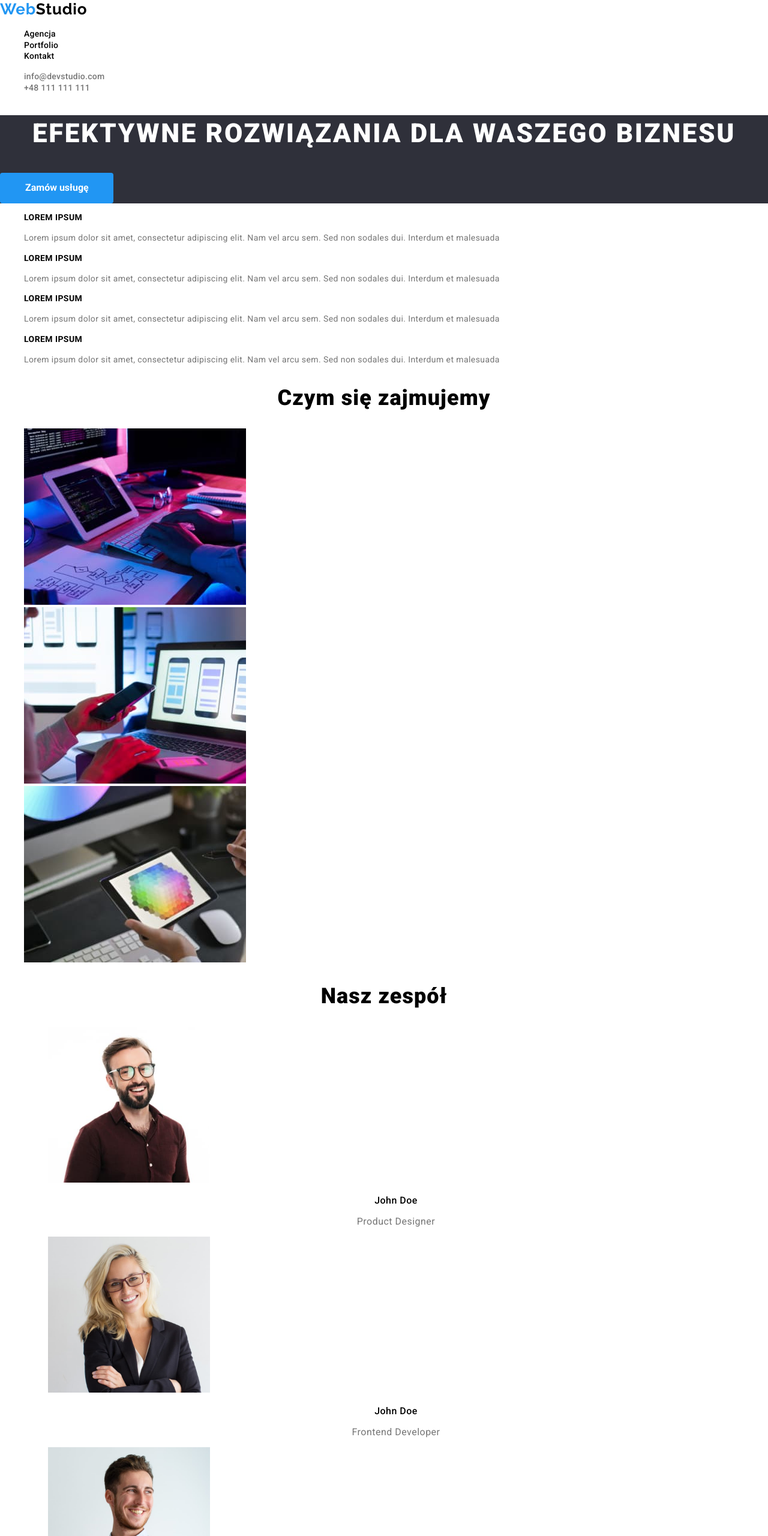
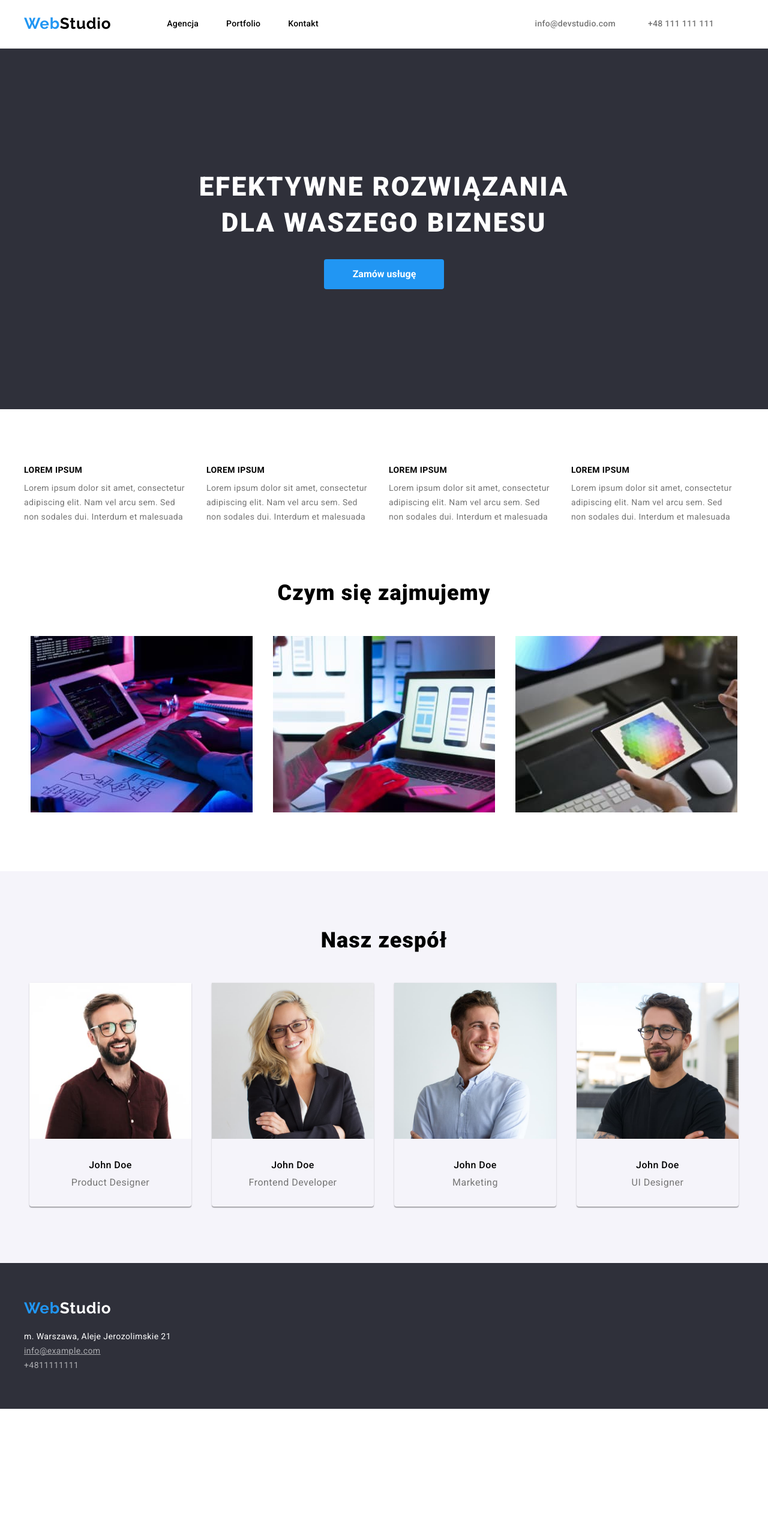
Before and after one commit to Konrad0987/goit-markup-hw-03, a plain HTML site: page index.html in a window 1280 px wide. Shown: the top 2560 px of the page at 60% size. After the commit the page ends 2348 px from the top, so only its background shows below. Drawn offline with nearby package versions, Linux system fonts and the light colour scheme.

Commit message:
Add files via upload

```diff
--- a/css/styles.css
+++ b/css/styles.css
@@ -5,12 +5,48 @@
     --brand-color-fourth: #fff;
     --brand-color-fifth: #2f303a;
     --brand-color-sixth: #f5f4fa;
+    --brand-color-seven: #ececec;
 }
 
 body {
     font-family: "Roboto", sans-serif;
     color: var(--brand-color-second);
 }
+/* header */
+.header-line {
+    border-bottom: var(--brand-color-seven) solid 1px;
+    padding-top: 24px;
+    padding-bottom: 25px;
+}
+.navigation {
+    display: flex;
+}
+
+.header3 {
+    /* padding-top: 24px; */
+    /* padding-bottom: 24px; */
+    display: flex;
+    justify-content: space-between;
+    align-items: center;
+}
+.menu-list {
+    display: flex;
+    align-items: center;
+    flex-wrap: wrap;
+}
+.menu-item {
+    margin-right: 46px;
+    display: inline;
+}
+/* contakt */
+.contact-item {
+    display: inline;
+    margin-right: 50px;
+}
+.contact-item:last-child {
+    margin-right: 50px;
+}
+
 .header {
     background-color: var(--brand-color-fourth);
     text-decoration: none;
@@ -18,12 +54,13 @@ body {
 }
 
 .menu-link {
-    color: #000;
+    color: var(--brand-color-second);
     font-family: Raleway;
     font-size: 26px;
     line-height: 1.2;
     text-decoration: none;
     letter-spacing: 0.03em;
+    margin-right: 93px;
 }
 .web {
     color: var(--brand-color-first);
@@ -62,9 +99,22 @@ body {
 .contact-link:focus {
     color: var(--brand-color-first);
 }
+/* motto */
 .motto {
     background-color: var(--brand-color-fifth);
+    /* padding-top: 200px; */
+    /* padding-bottom: 200px; */
+    display: flex;
+    justify-content: center;
+    align-items: center;
 }
+.motto-content {
+    text-align: center;
+    width: 700px;
+    padding-bottom: 200px;
+    padding-top: 200px;
+}
+
 .motto-text {
     color: var(--brand-color-fourth);
     font-weight: 900;
@@ -72,6 +122,7 @@ body {
     line-height: 1.37;
     letter-spacing: 0.06em;
     text-align: center;
+    margin-bottom: 30px;
 }
 
 .button {
@@ -84,11 +135,133 @@ body {
     padding: 10px 41px 10px 42px;
     border: none;
     border-radius: 4px;
+    width: 200px;
+    min-height: 50px;
 }
 .button:hover,
 .button:focus {
     background-color: var(--brand-color-third);
 }
+/* lorem */
+.lorem {
+    padding-top: 94px;
+    padding-bottom: 94px;
+    margin: 0 auto;
+}
+.section {
+    padding-bottom: 94px;
+}
+
+.lorem-item {
+    /* flex-basis: calc((100%-90px) 4); */
+
+    width: 270px;
+    display: inline-block;
+    margin-right: 30px;
+    padding: 0%;
+}
+.lorem-list {
+    margin: 0 auto;
+}
+.lorem-item :last-child {
+    margin-right: 0;
+}
+.our-strengths-name {
+    color: var(--brand-color-second);
+    font-weight: 700;
+    font-size: 14px;
+    line-height: 1.14;
+    letter-spacing: 0.03em;
+    margin-bottom: 10px;
+    text-transform: uppercase;
+    margin-top: 94px;
+}
+.our-strengths-text {
+    color: var(--brand-color-third);
+    font-size: 14px;
+    line-height: 1.7;
+    letter-spacing: 0.03em;
+    margin-bottom: 94px;
+}
+
+.lorem-item:last-child {
+    margin-right: 0;
+}
+/* our */
+.our {
+    text-align: center;
+}
+.our-job-team {
+    color: var(--brand-color-second);
+    font-weight: 900;
+    font-size: 36px;
+    line-height: 1.17;
+    letter-spacing: 0.03em;
+    text-align: center;
+    margin-bottom: 50px;
+}
+.our-item {
+    display: inline-block;
+    margin-right: 30px;
+    margin-left: 0px;
+    padding-bottom: 94px;
+}
+.our-item-last {
+    display: inline-block;
+    margin-right: 0px;
+    margin-left: 0px;
+}
+
+/* .our-item :last-child {
+    margin-right: 0;
+} */
+
+/* team */
+
+.team {
+    text-align: center;
+    background-color: #f5f4fa;
+    padding-top: 94px;
+    padding-bottom: 94px;
+    margin-bottom: 0px;
+}
+
+.team-item {
+    background-color: var(--brand-color-white);
+    box-shadow: 0px 1px 3px rgba(0, 0, 0, 0.12), 0px 1px 1px rgba(0, 0, 0, 0.14),
+        0px 2px 1px rgba(0, 0, 0, 0.2);
+    border-radius: 0px 0px 4px 4px;
+    max-width: 270px;
+    display: inline-block;
+    margin-right: 30px;
+}
+.team-item:last-child {
+    margin-right: 0;
+}
+
+/* .team-photo {
+    margin-bottom: 30px;
+} */
+
+.our-name {
+    color: var(--brand-color-second);
+    font-weight: 500;
+    font-size: 16px;
+    line-height: 1.19;
+    text-align: center;
+    letter-spacing: 0.03em;
+    padding-bottom: 10px;
+    padding-top: 30px;
+}
+.our-job {
+    color: var(--brand-color-third);
+    font-size: 16px;
+    line-height: 1.19;
+    text-align: center;
+    letter-spacing: 0.03em;
+    padding-bottom: 30px;
+}
+
 .contact-address {
     color: var(--brand-color-fourth);
     font-style: normal;
@@ -131,46 +304,15 @@ body {
     list-style-type: none;
     text-decoration: none;
 }
-.our-strengths-name {
-    color: var(--brand-color-second);
-    font-weight: 700;
-    font-size: 14px;
-    line-height: 1.14;
-    letter-spacing: 0.03em;
-}
-.our-strengths-text {
-    color: var(--brand-color-third);
-    font-size: 14px;
-    line-height: 1.7;
-    letter-spacing: 0.03em;
-}
-.our-job-team {
-    color: var(--brand-color-second);
-    font-weight: 900;
-    font-size: 36px;
-    line-height: 1.17;
-    letter-spacing: 0.03em;
-    text-align: center;
-}
-.our-name {
-    color: var(--brand-color-second);
-    font-weight: 500;
-    font-size: 16px;
-    line-height: 1.19;
-    text-align: center;
-    letter-spacing: 0.03em;
-}
-.our-job {
-    color: var(--brand-color-third);
-    font-size: 16px;
-    line-height: 1.19;
-    text-align: center;
-    letter-spacing: 0.03em;
-}
+/* footer */
+
 .footer {
     background-color: var(--brand-color-fifth);
-    letter-spacing: 0.03em;
+    /* letter-spacing: 0.03em; */
+    padding-bottom: 60px;
+    padding-top: 60px;
 }
+
 .link-logo-bottom {
     color: var(--brand-color-fourth);
     font-family: Raleway;
@@ -178,26 +320,53 @@ body {
     line-height: 1.2;
     text-decoration: none;
     letter-spacing: 0.03em;
+    /* padding-bottom: 20px; */
 }
+/* .address-list {
+    padding-left: 0px;
+    padding-top: 20px;
+} */
 
 .footer-adres {
     color: var(--brand-color-fourth);
     font-style: normal;
     font-size: 14px;
     line-height: 1.71;
+    padding-top: 20px;
+    letter-spacing: 0.03em;
+    /* padding-bottom: 9px; */
 }
+
 .footer-contact {
     color: rgba(255, 255, 255, 0.6);
     font-style: normal;
     font-size: 14px;
     line-height: 1.71;
     text-decoration: none;
+    letter-spacing: 0.03em;
+    padding-top: 9px;
 }
 .footer-contact:hover,
 .footer-contact:focus {
     color: var(--brand-color-first);
 }
+/* portfoli submenu */
 
+.submenu-list {
+    margin: auto;
+    width: 580px;
+    padding: 94px 0 50px 0;
+}
+
+.submenu-list > ul {
+    display: flex;
+    justify-content: space-around;
+}
+
+/* .submenu-item {
+    margin-left: 4;
+    margin-right: 4;
+} */
 .button-portfolio {
     color: var(--brand-color-second);
     background-color: var(--brand-color-sixth);
@@ -216,12 +385,56 @@ body {
     background-color: var(--brand-color-first);
     color: var(--brand-color-fourth);
 }
+
+.underline {
+    text-decoration: underline;
+}
+/* hw3 */
+.container {
+    width: 100%;
+    max-width: 1200px;
+    padding: 0 0px;
+    margin: 0 auto;
+}
+
+* {
+    margin: 0;
+    padding: 0;
+}
+
+/* project portfolio */
+
+.projects-list {
+    padding-bottom: 94px;
+    display: flex;
+    flex-wrap: wrap;
+    justify-content: center;
+    gap: 30px;
+    /* column-gap: 30px; */
+}
+/* .projects-item { */
+/* flex-basis: calc((100% - 90px) / 3); */
+
+/* .no-gap {
+    display: block;
+} */
+
+/*  .projects-description {
+    border-left: 1px solid #eee;
+    border-right: 1px solid #eee;
+    border-bottom: 1px solid #eee;
+    padding: 20px 24px;} */
+
 .portfolio-item {
     color: var(--brand-color-second);
     font-weight: 700;
     font-size: 18px;
     line-height: 2;
     letter-spacing: 0.06em;
+    padding: 20px 24px 4px 24px;
+
+    border-left: 1px solid #eee;
+    border-right: 1px solid #eee;
 }
 .portfolio-type {
     color: var(--brand-color-third);
@@ -229,7 +442,8 @@ body {
     font-size: 16px;
     line-height: 1.9;
     letter-spacing: 0.03em;
+    padding: 0 24px 20px 24px;
+    border-left: 1px solid #eee;
+    border-right: 1px solid #eee;
+    border-bottom: 1px solid #eee;
 }
-.underline {
-    text-decoration: underline;
-}
```
